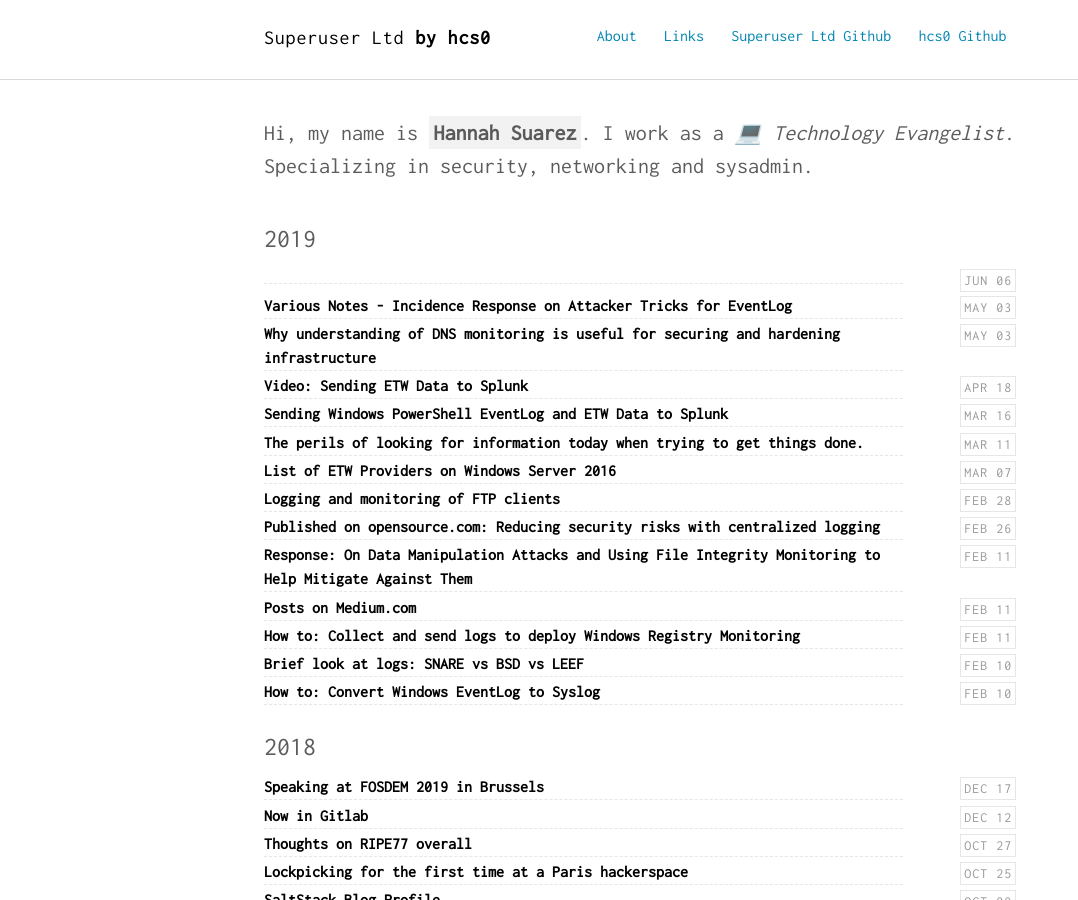
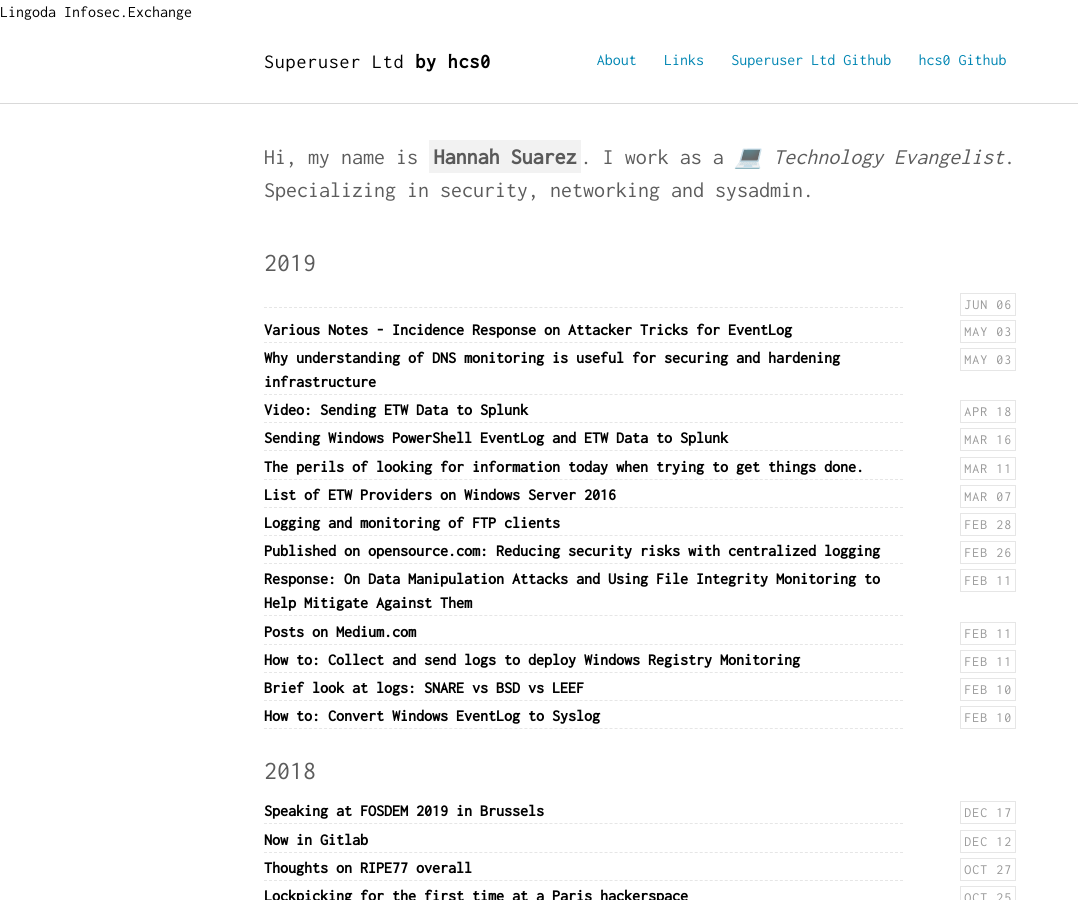
Before and after one commit to hcs0/hannahsuarez.github.io, a Jekyll site: the page built from index.html, in a window 1280 px wide and 900 px high. Shown: the whole window, without its empty margins (0-1078 px from the left). Built offline with Jekyll 4.4.1, drawn with Linux system fonts in a browser that asks for light colours; nearby versions of some CDN libraries.

Commit message:
Add linkrel

```diff
--- a/_layouts/default.html
+++ b/_layouts/default.html
@@ -5,6 +5,8 @@
 <html>
   {% include head.html %}
   <body>
+    <a rel="me" href="https://lingodies.com/@de_hannah1">Lingoda</a>
+    <a rel="me" href="https://infosec.exchange/@superruserr">Infosec.Exchange</a>
     <main class="wrapper">
       {% include header.html %}
       {{ content }}
```
